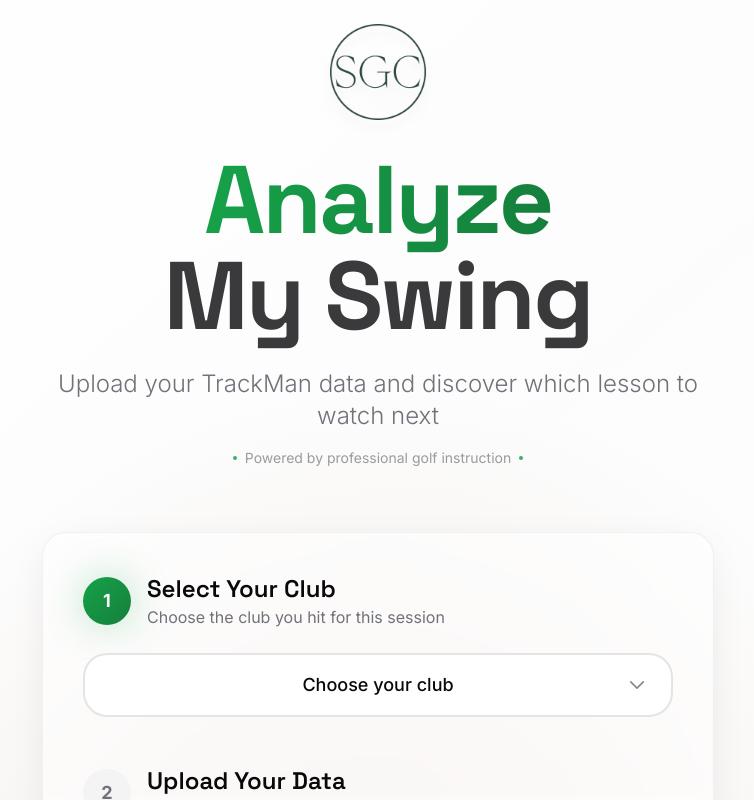
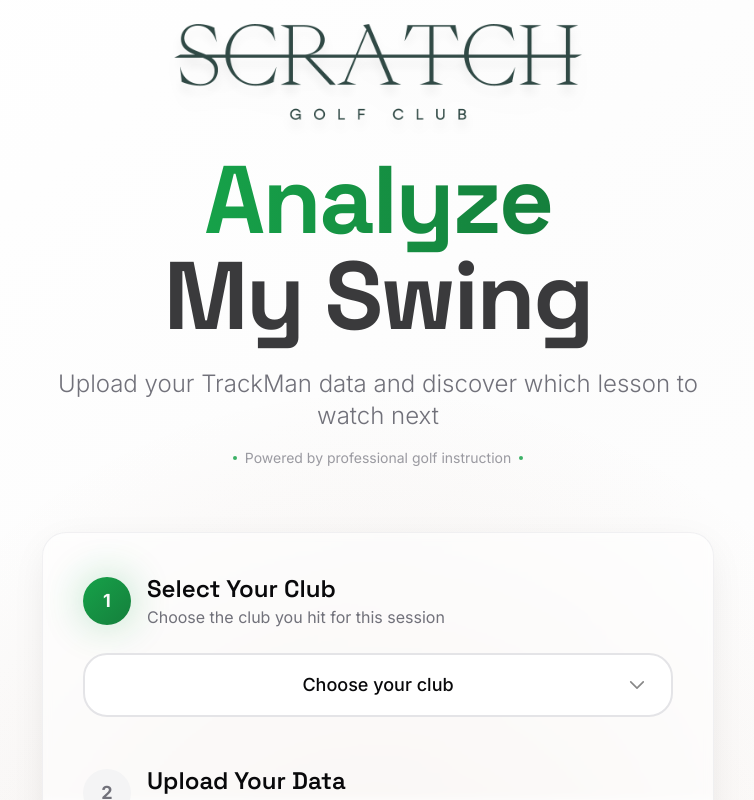
Before and after one commit to scratchgolfclub/swing-data-decoder, a React (Vite) app: page / in a window 1280 px wide. Shown: the top 800 px of the page, without its empty margins (262-1016 px from the left). Built offline with nearby package versions, Linux system fonts and the light colour scheme.

Commit message:
Update home page logo
Replace the current home page image with the provided full logo.

```diff
--- a/src/pages/Index.tsx
+++ b/src/pages/Index.tsx
@@ -59,8 +59,8 @@ const Index = () => {
           <div className="text-center mb-16 animate-fade-up">
             <div className="mb-8">
               <img
-                src="/lovable-uploads/8ca06ed2-bd76-4910-ad83-6e8259bf704b.png"
-                alt="SGC Logo"
+                src="/lovable-uploads/5ee4c388-2e1d-4fb1-aa32-fa74da0d32e4.png"
+                alt="Scratch Golf Club Logo"
                 className="h-24 w-auto mx-auto mb-8 transition-all duration-300 hover:scale-110 hover:-translate-y-2 drop-shadow-xl hover:drop-shadow-2xl cursor-pointer"
               />
             </div>
```
Also changed, not shown: public/lovable-uploads/5ee4c388-2e1d-4fb1-aa32-fa74da0d32e4.png (added).
